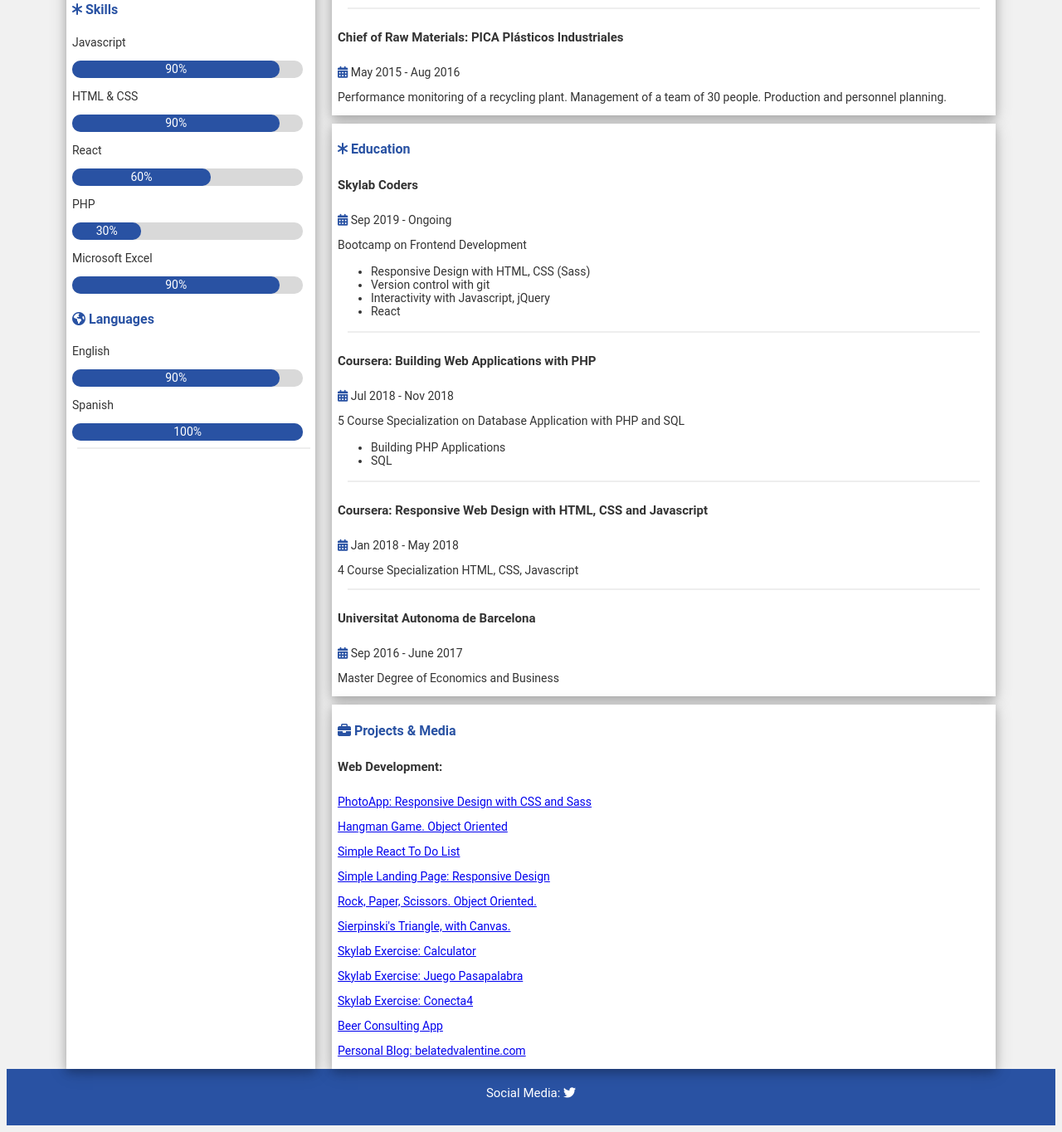
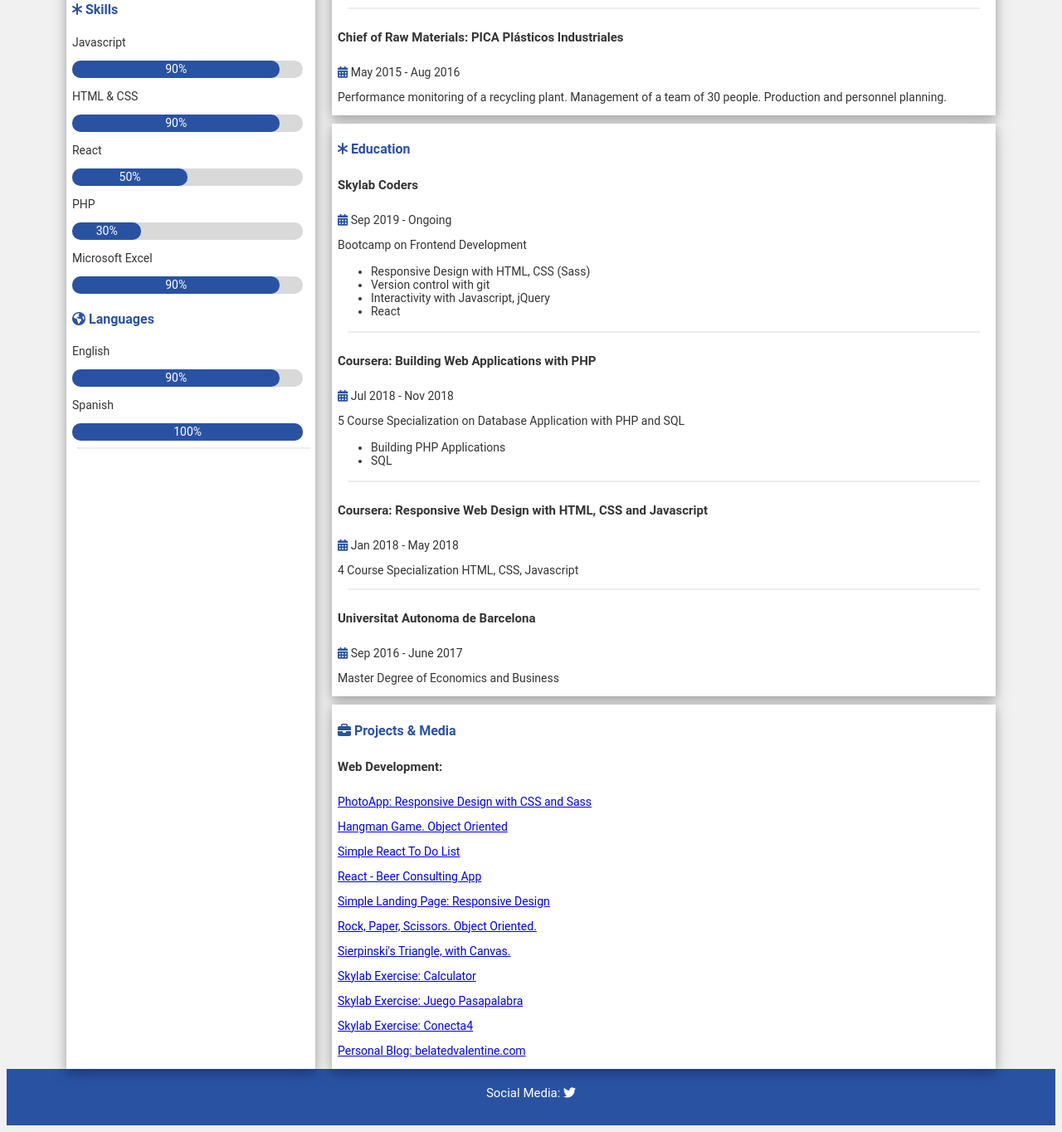
Before and after one commit to ivandax/projects, a PHP site: page / in a window 1280 px wide. Shown: the part 460-1824 px from the top of the page at 83% size. Run offline with PHP 8.4, Linux system fonts and the light colour scheme; some libraries are stand-ins or nearby versions.

Commit message:
changes to cv

```diff
--- a/cv/css/style.css
+++ b/cv/css/style.css
@@ -99,7 +99,7 @@
 
 #progressJavascript{width:90%;}
 #progressHTML{width:90%;}
-#progressReact{width:60%;}
+#progressReact{width:50%;}
 #progressPHP{width:30%;}
 #progressExcel{width:90%;}
 #progressEnglish{width:90%;}
--- a/cv/index.html
+++ b/cv/index.html
@@ -36,7 +36,7 @@
 				</div>
 				<p>React</p>
 				<div class="progressBar stoneGrey">
-					<div class="progress deepBlueBackground" id="progressReact">60%</div>
+					<div class="progress deepBlueBackground" id="progressReact">50%</div>
 				</div>
 				<p>PHP</p>
 				<div class="progressBar stoneGrey">
@@ -133,13 +133,13 @@
 					<p><a target="_blank" href="https://www.ivandax.com/projects/photoapp">PhotoApp: Responsive Design with CSS and Sass</a></p>
 					<p><a target="_blank" href="https://www.ivandax.com/projects/hangman">Hangman Game. Object Oriented</a></p>
 					<p><a target="_blank" href="https://sample-todo-ivan.firebaseapp.com/">Simple React To Do List</a></p>
+				    <p><a target="_blank" href="http://www.ivandax.com/projects/beerapp/">React - Beer Consulting App</a></p>
 					<p><a target="_blank" href="https://www.ivandax.com/projects/landing">Simple Landing Page: Responsive Design</a></p>
 					<p><a target="_blank" href="https://www.ivandax.com/projects/rps">Rock, Paper, Scissors. Object Oriented.</a></p>
 					<p><a target="_blank" href="https://www.ivandax.com/projects/sierpinski">Sierpinski's Triangle, with Canvas.</a></p>
 					<p><a target="_blank" href="https://www.ivandax.com/projects/calc">Skylab Exercise: Calculator</a></p>
 					<p><a target="_blank" href="https://www.ivandax.com/projects/pasapalabra">Skylab Exercise: Juego Pasapalabra</a></p>
 					<p><a target="_blank" href="https://www.ivandax.com/projects/conecta4">Skylab Exercise: Conecta4</a></p>
-					<p><a target="_blank" href="https://www.ivandax.com/projects/beers">Beer Consulting App</a></p>
 					<p><a target="_blank" href="https://www.belatedvalentine.com">Personal Blog: belatedvalentine.com</a></p>
 				</div>
 			</div>
```
